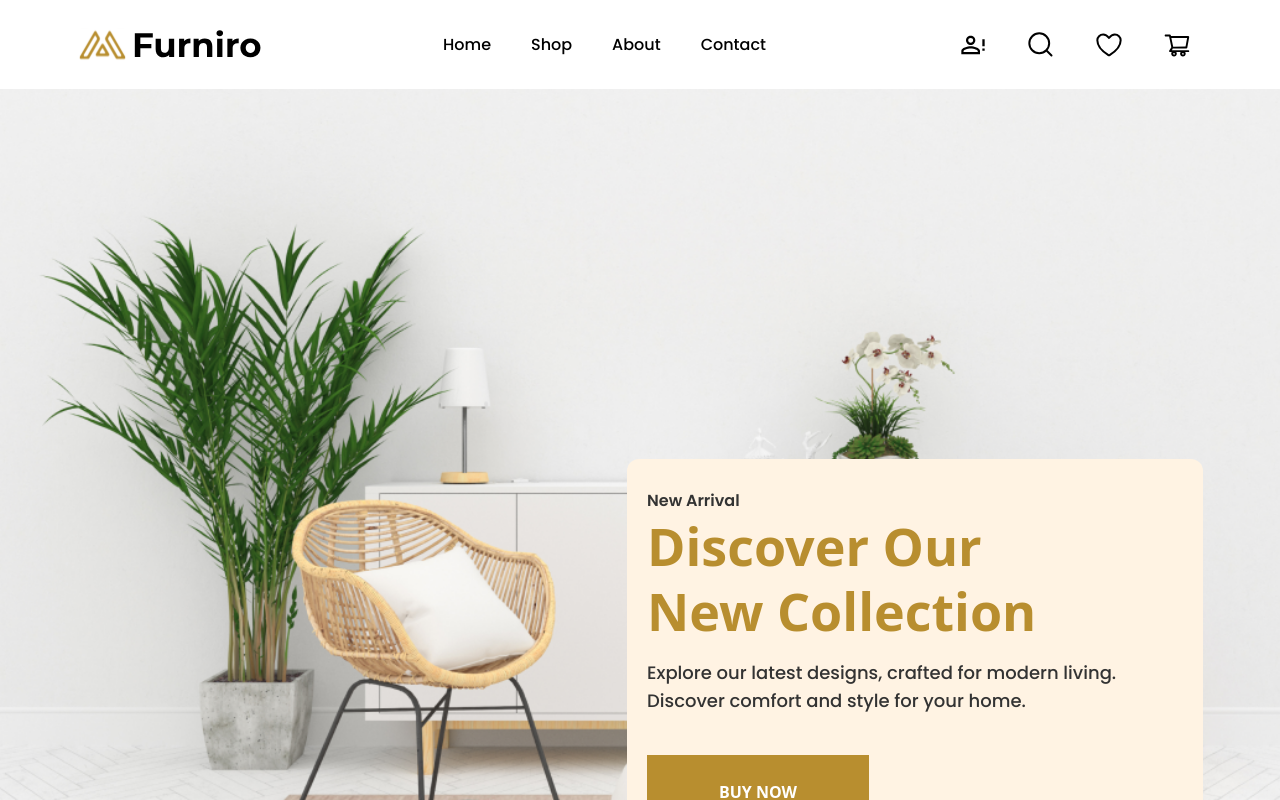
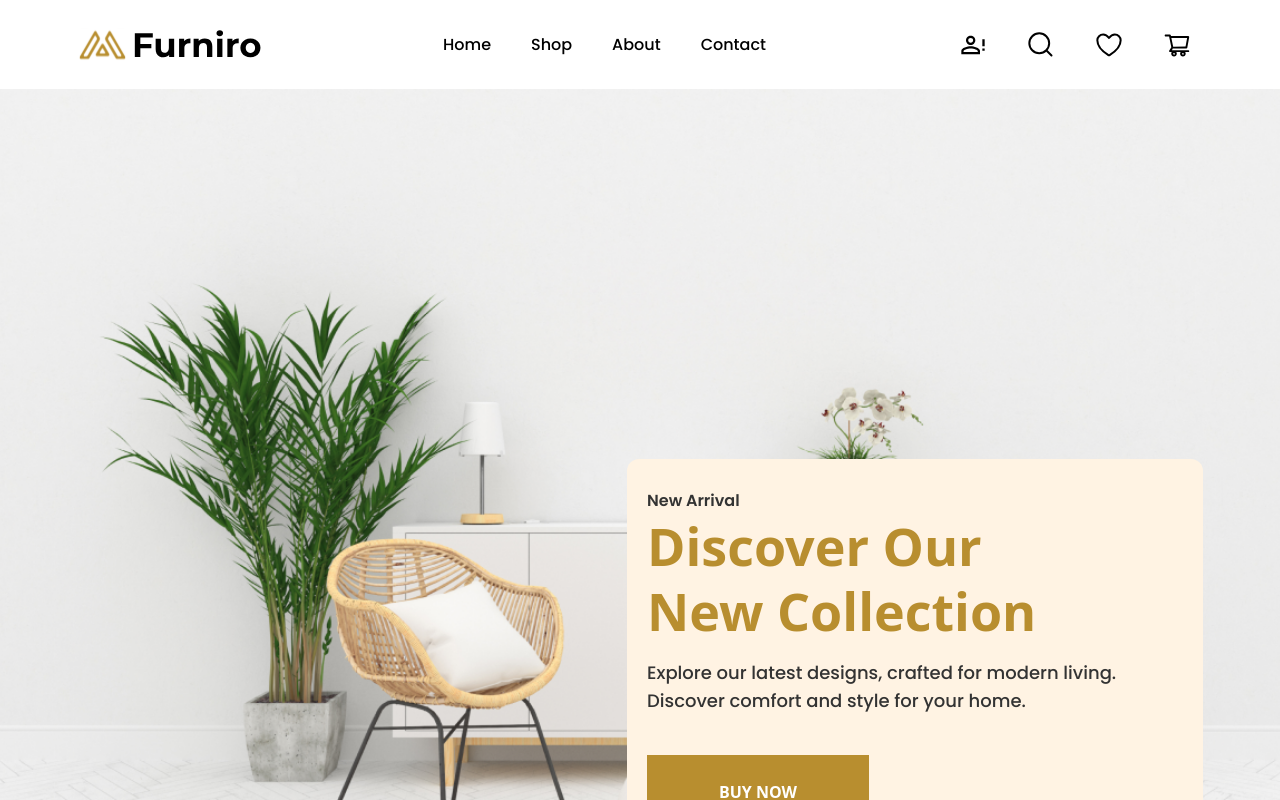
Before and after one commit to HawraaYounes/furniro-ecommerce, a React (Vite) app in the folder frontend/: page / in a window 1280 px wide. Shown: the top 800 px of the page. Built offline with nearby package versions, Linux system fonts and the light colour scheme.

Commit message:
added root layout

```diff
--- /dev/null
+++ b/frontend/src/components/Root.jsx
@@ -0,0 +1,14 @@
+import { Outlet } from "react-router-dom"
+import Nav from "./Nav"
+
+
+const RootLayout = () => {
+  return (
+    <>
+      <Nav/>
+      <Outlet/>
+    </>
+  )
+}
+
+export default RootLayout;
--- a/frontend/src/pages/Auth.jsx
+++ b/frontend/src/pages/Auth.jsx
@@ -1,6 +1,5 @@
 import React, { useState, useEffect } from "react";
 import { useActionData } from "react-router-dom";
-import Nav from "../components/Nav";
 import Alert from "../components/Alert";
 import AuthForm from "../sections/auth/AuthForm";
 import { json, redirect } from "react-router-dom";
@@ -28,7 +27,6 @@ const Auth = () => {
 
   return (
     <>
-      <Nav />
       {flashMessage.message && (
         <Alert
           type={flashMessage.type}
--- a/frontend/src/pages/Home.jsx
+++ b/frontend/src/pages/Home.jsx
@@ -1,5 +1,4 @@
 import React from "react";
-import Nav from "../components/Nav";
 import Hero from "../sections/home/Hero";
 import Categories from "../sections/home/Categories";
 import Products from "../sections/home/Products";
@@ -8,7 +7,6 @@ const Home = () => {
   return (
     <>
       <div className=" bg-hero-pattern bg-no-repeat bg-cover bg-center ">
-        <Nav />
         <Hero />
       </div>
       <Categories />
```
Also changed, not shown: frontend/src/App.jsx (+7 -0 lines).
